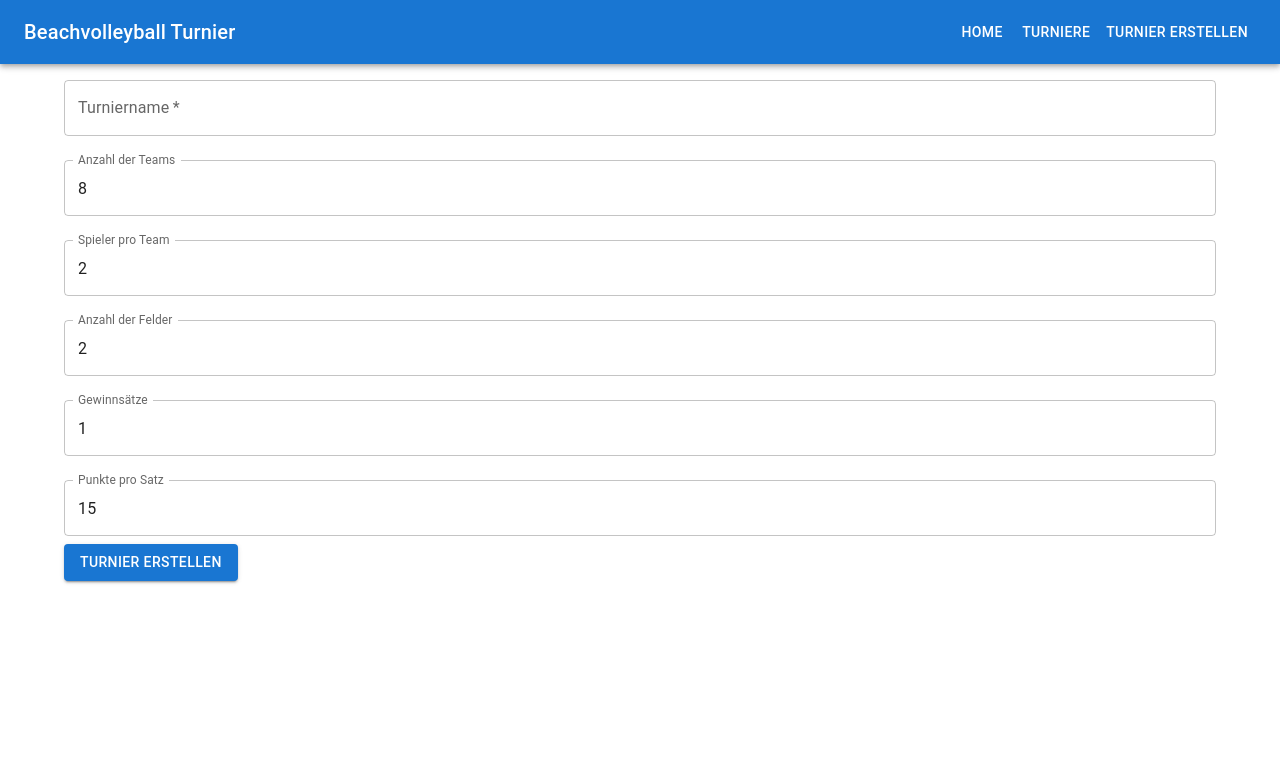
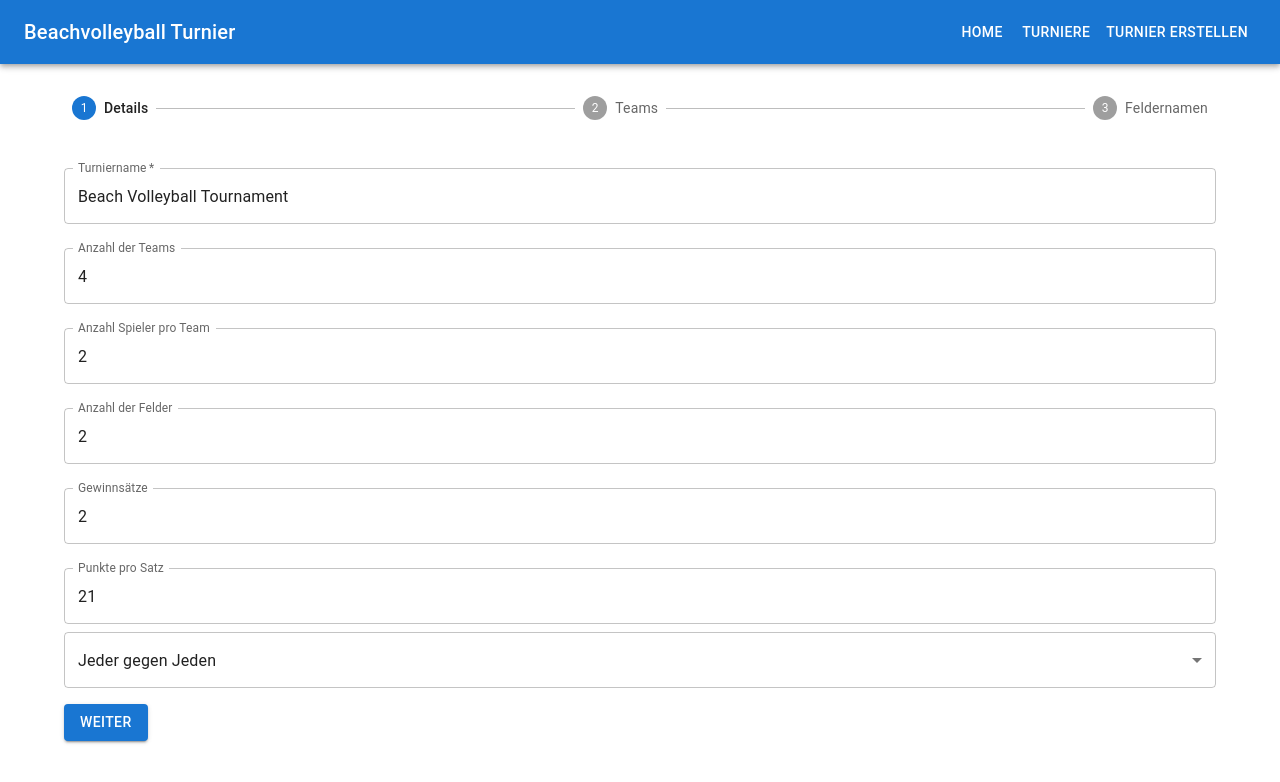
Before and after one commit to HaupChris/beachvolleyball-tournament, a React (Create React App) app in the folder frontend/: page /create-tournament in a window 1280 px wide. Shown: the top 782 px of the page. Built offline with nearby package versions, Linux system fonts and the light colour scheme.

Commit message:
working on adding and updating teams

```diff
--- a/frontend/src/components/Navbar.tsx
+++ b/frontend/src/components/Navbar.tsx
@@ -9,7 +9,7 @@ const Navbar: React.FC = () => {
   const isMobile = useMediaQuery(theme.breakpoints.down('sm'));
 
   return (
-    <AppBar position="static">
+    <AppBar position="static" style={{marginBottom: "2em"}}>
       <Toolbar>
         <Typography variant="h6" sx={{ flexGrow: 1 }}>
           Beachvolleyball Turnier
--- a/frontend/src/components/TournamentCourts.tsx
+++ b/frontend/src/components/TournamentCourts.tsx
@@ -1,10 +1,77 @@
-import {ITournament} from "../types/api";
+import React, {useEffect} from 'react';
+import {TextField, List, ListItem, ListItemText, IconButton, Typography, Box} from '@mui/material';
+import {ICourt, ITournament} from "../types/api";
+import EditIcon from '@mui/icons-material/Edit';
 
-interface IProps{
-    tournament: ITournament
+interface IProps {
+    tournament: ITournament;
+    updateCourts: (courts: ICourt[]) => void;
 }
 
-export function TournamentCourts(props: IProps) {
-    return <>
-    </>
+export function TournamentCourts({tournament, updateCourts}: IProps) {
+    const [editIndex, setEditIndex] = React.useState<number | null>(null);
+
+    useEffect(() => {
+        if (tournament.courts.length < tournament.number_of_courts) {
+            console.log("useeffect courtnames not enough")
+            const m = tournament.courts.length;
+            const n = tournament.number_of_courts;
+            const missingCourtNumbers = Array.from(Array(n-m).keys()).map(num => num + 1 + m)
+            const newCourts: ICourt[] = missingCourtNumbers.map((number) => {
+                    return {name: `Feld ${number}`}
+                }
+            )
+            console.log(newCourts, m, n, missingCourtNumbers, newCourts)
+            updateCourts(tournament.courts.concat(newCourts));
+        } else{
+            if (tournament.courts.length > tournament.number_of_courts) {
+                const updatedCourts = tournament.courts.slice(0, tournament.number_of_courts);
+                updateCourts(updatedCourts);
+            }
+        }
+    }, [])
+
+    const handleEditClick = (index: number) => {
+        setEditIndex(index);
+    };
+
+    const handleNameChange = (index: number, newName: string) => {
+        const updatedCourts = tournament.courts;
+        updatedCourts[index].name = newName;
+        updateCourts(updatedCourts);
+    };
+
+    const handleBlur = () => {
+        setEditIndex(null);
+    };
+
+    return (
+        <Box mt={4}>
+            <Typography variant="h5" gutterBottom>
+                Felder
+            </Typography>
+            <List>
+                {tournament.courts.map((court, index) => (
+                    <ListItem key={index} divider>
+                        {editIndex === index ? (
+                            <TextField
+                                value={court.name}
+                                onChange={(e) => handleNameChange(index, e.target.value)}
+                                onBlur={handleBlur}
+                                autoFocus
+                                fullWidth
+                            />
+                        ) : (
+                            <>
+                                <ListItemText primary={court.name || `Court ${index + 1}`} />
+                                <IconButton edge="end" onClick={() => handleEditClick(index)}>
+                                    <EditIcon />
+                                </IconButton>
+                            </>
+                        )}
+                    </ListItem>
+                ))}
+            </List>
+        </Box>
+    );
 }
--- a/frontend/src/components/TournamentDetails.tsx
+++ b/frontend/src/components/TournamentDetails.tsx
@@ -1,6 +1,7 @@
 import {ITournament} from "../types/api";
-import {Box, TextField} from "@mui/material";
+import {Box, InputLabel, MenuItem, Select, TextField} from "@mui/material";
 import React from "react";
+import {Form} from "react-router-dom";
 
 interface IProps {
     tournament: ITournament
@@ -59,5 +60,19 @@ export function TournamentDetails(props: IProps) {
             fullWidth
             margin="normal"
         />
+
+        <Select
+            labelId="demo-simple-select-label"
+            id="demo-simple-select"
+            fullWidth
+            value={tournament.mode}
+            label="Modus"
+            onChange={(e) => props.updateTournamentDetail('mode', e.target.value)}
+        >
+            <MenuItem value={"round_robin"}>Jeder gegen Jeden</MenuItem>
+            <MenuItem value={"knockout"}>K.O. System</MenuItem>
+
+        </Select>
+
     </Box>;
 }
--- a/frontend/src/pages/CreateTournamentPage.tsx
+++ b/frontend/src/pages/CreateTournamentPage.tsx
@@ -1,37 +1,49 @@
 import React, {useState} from 'react';
-import {Container, TextField, Button, Box, Typography} from '@mui/material';
-import {createTournament} from '../services/api';
+import {Container, Button, Box, Typography, Stepper, Step, StepLabel} from '@mui/material';
+import {createDummyTournament, createTournament} from '../services/api';
 import {useNavigate} from "react-router-dom";
+import {TournamentDetails} from "../components/TournamentDetails";
+import {ITournament} from "../types/api";
+import {TournamentTeams} from "../components/TournamentTeams";
+import {TournamentCourts} from "../components/TournamentCourts";
+
+export function updateTournamentAttributes(
+    tournament: ITournament,
+    updates: Partial<Omit<ITournament, 'courts' | 'teams' | 'matches'>>
+): ITournament {
+    return {
+        ...tournament,
+        ...updates,
+    };
+}
 
 const CreateTournamentPage: React.FC = () => {
-    const [name, setName] = useState('');
-    const [numTeams, setNumTeams] = useState(8);
-    const [sets, setSets] = useState(1);
-    const [points, setPoints] = useState(15);
+    const [tournament, setTournament] = useState(createDummyTournament());
     const [generatedPin, setGeneratedPin] = useState<string | null>(null);  // For storing the PIN
     const [error, setError] = useState<string | null>(null);
-    const [numPlayersPerTeam, setNumPlayersPerTeam] = useState(2);
-    const [numCourts, setNumCourts] = useState(2);
+    const [activeStep, setActiveStep] = useState(0); // Stepper state
     const navigate = useNavigate();
 
+    const handleAttributeChange = (attribute: keyof Omit<ITournament, 'courts' | 'teams' | 'matches'>, value: any) => {
+        if (tournament) {
+            setTournament(updateTournamentAttributes(tournament, {[attribute]: value}));
+        }
+    };
+
+    const handleNext = () => {
+        setActiveStep((prevActiveStep) => prevActiveStep + 1);
+    };
+
+    const handleBack = () => {
+        setActiveStep((prevActiveStep) => prevActiveStep - 1);
+    };
 
     const handleSubmit = async (e: React.FormEvent) => {
         e.preventDefault();
         setError(null); // Reset error on form submit
         setGeneratedPin(null); // Reset PIN on form submit
         try {
-            const tournament = {
-                name: name,
-                number_of_teams: numTeams,
-                sets_to_win: sets,
-                points_per_set: points,
-                number_of_courst: numCourts,
-                players_per_team: numPlayersPerTeam,
-                created_at: "a",
-                password: "a"
-            };
             const createdTournament = await createTournament(tournament);
-
             // Store the generated PIN
             setGeneratedPin(createdTournament.password);
             navigate(`/tournament/${createdTournament.id}/edit`);
@@ -40,62 +52,55 @@ const CreateTournamentPage: React.FC = () => {
         }
     };
 
+    const steps = ['Details', 'Teams', 'Feldernamen'];
+
+    const renderStepContent = (step: number) => {
+        switch (step) {
+            case 0:
+                return <TournamentDetails tournament={tournament}
+                                          updateTournamentDetail={handleAttributeChange}/>;
+            case 1:
+                return <TournamentTeams tournament={tournament}
+                                        updateTeams={(teams) => setTournament({...tournament, teams})}/>;
+            case 2:
+                return <TournamentCourts tournament={tournament}
+                                         updateCourts={(courts) => setTournament({...tournament, courts})}/>;
+            default:
+                return null;
+        }
+    };
 
     return (
         <Container>
-            <Box component="form" onSubmit={handleSubmit}>
-                <TextField
-                    label="Turniername"
-                    value={name}
-                    onChange={(e) => setName(e.target.value)}
-                    fullWidth
-                    margin="normal"
-                    required
-                />
-                <TextField
-                    label="Anzahl der Teams"
-                    type="number"
-                    value={numTeams}
-                    onChange={(e) => setNumTeams(parseInt(e.target.value))}
-                    fullWidth
-                    margin="normal"
-                />
-                <TextField
-                    label="Spieler pro Team"
-                    type="number"
-                    value={numPlayersPerTeam}
-                    onChange={(e) => setNumPlayersPerTeam(parseInt(e.target.value))}
-                    fullWidth
-                    margin="normal"
-                />
-                <TextField
-                    label="Anzahl der Felder"
-                    type="number"
-                    value={numCourts}
-                    onChange={(e) => setNumCourts(parseInt(e.target.value))}
-                    fullWidth
-                    margin="normal"
-                />
-                <TextField
-                    label="Gewinnsätze"
-                    type="number"
-                    value={sets}
-                    onChange={(e) => setSets(parseInt(e.target.value))}
-                    fullWidth
-                    margin="normal"
-                />
-                <TextField
-                    label="Punkte pro Satz"
-                    type="number"
-                    value={points}
-                    onChange={(e) => setPoints(parseInt(e.target.value))}
-                    fullWidth
-                    margin="normal"
-                />
-                <Button type="submit" variant="contained" color="primary">
-                    Turnier erstellen
-                </Button>
+            <Stepper activeStep={activeStep}>
+                {steps.map((label) => (
+                    <Step key={label}>
+                        <StepLabel>{label}</StepLabel>
+                    </Step>
+                ))}
+            </Stepper>
+
+            <Box mt={4}>
+                {renderStepContent(activeStep)}
+                <Box mt={2}>
+                    {activeStep > 0 && (
+                        <Button variant="outlined" onClick={handleBack} sx={{mr: 2}}>
+                            Zurück
+                        </Button>
+                    )}
+                    {activeStep === steps.length - 1 ? (
+                        <Button type="submit" variant="contained" color="primary" onClick={handleSubmit}>
+                            Turnier erstellen
+                        </Button>
+                    ) : (
+                        <Button variant="contained" color="primary" onClick={handleNext}>
+                            Weiter
+                        </Button>
+                    )}
+
+                </Box>
             </Box>
+
             {/* Display the generated PIN after successful creation */}
             {generatedPin && (
                 <Box mt={4}>
--- a/frontend/src/services/api.ts
+++ b/frontend/src/services/api.ts
@@ -1,6 +1,6 @@
 // src/services/api.ts
 import axios from 'axios';
-import {ITournament, ITeam, IMatch, IPlayer, Court} from '../types/api';
+import {ITournament, ITeam, IMatch, ICourt} from '../types/api';
 
 const API_BASE_URL = 'http://localhost:8000/api';
 
@@ -46,44 +46,44 @@ export const validateTournamentPin = async (tournamentId: string, pin: string):
 
 
 // Helper function to create dummy players
-const createDummyPlayer = (firstName: string, lastName: string, skillLevel: number): IPlayer => {
-    return {
-        first_name: firstName,
-        last_name: lastName,
-        skill_level: skillLevel,
-    };
-};
+// const createDummyPlayer = (firstName: string, lastName: string, skillLevel: number): IPlayer => {
+//     return {
+//         first_name: firstName,
+//         last_name: lastName,
+//         skill_level: skillLevel,
+//     };
+// };
 
 // Helper function to create dummy teams
-const createDummyTeam = (id: number, tournamentId: number): ITeam => {
-    return {
-        id: id,
-        tournament: tournamentId,
-        players: [
-            createDummyPlayer('Player1', `Team${id}`, Math.floor(Math.random() * 10)),
-            createDummyPlayer('Player2', `Team${id}`, Math.floor(Math.random() * 10)),
-        ],
-    };
-};
-
-// Helper function to create dummy matches
-const createDummyMatch = (id: number, team1: ITeam, team2: ITeam): IMatch => {
-    return {
-        id: id,
-        team1: team1,
-        team2: team2,
-        score_team1: Math.floor(Math.random() * 25),
-        score_team2: Math.floor(Math.random() * 25),
-        played_at: null, // set to null initially, can be updated with actual timestamp when played
-    };
-};
-
-// Helper function to create dummy courts
-const createDummyCourt = (name: string): Court => {
-    return {
-        name: name,
-    };
-};
+// const createDummyTeam = (id: number, tournamentId: number): ITeam => {
+//     return {
+//         id: id,
+//         tournament: tournamentId,
+//         players: [
+//             createDummyPlayer('Player1', `Team${id}`, Math.floor(Math.random() * 10)),
+//             createDummyPlayer('Player2', `Team${id}`, Math.floor(Math.random() * 10)),
+//         ],
+//     };
+// };
+//
+// // Helper function to create dummy matches
+// const createDummyMatch = (id: number, team1: ITeam, team2: ITeam): IMatch => {
+//     return {
+//         id: id,
+//         team1: team1,
+//         team2: team2,
+//         score_team1: Math.floor(Math.random() * 25),
+//         score_team2: Math.floor(Math.random() * 25),
+//         played_at: null, // set to null initially, can be updated with actual timestamp when played
+//     };
+// };
+//
+// // Helper function to create dummy courts
+// const createDummyCourt = (name: string): ICourt => {
+//     return {
+//         name: name,
+//     };
+// };
 
 // Function to create a dummy tournament
 export function createDummyTournament(): ITournament{
@@ -92,19 +92,13 @@ export function createDummyTournament(): ITournament{
     const numberOfCourts = 2; // Example: 2 courts for the tournament
 
     const teams: ITeam[] = [];
-    for (let i = 1; i <= numberOfTeams; i++) {
-        teams.push(createDummyTeam(i, tournamentId));
-    }
 
-    const courts: Court[] = [];
-    for (let i = 1; i <= numberOfCourts; i++) {
-        courts.push(createDummyCourt(`Court ${i}`));
-    }
 
-    const matches: IMatch[] = [
-        createDummyMatch(1, teams[0], teams[1]),
-        createDummyMatch(2, teams[2], teams[3]),
-    ];
+    const courts: ICourt[] = [];
+
+
+    const matches: IMatch[] = []
+
 
     return {
         id: tournamentId,
--- a/frontend/src/types/api.d.ts
+++ b/frontend/src/types/api.d.ts
@@ -24,7 +24,7 @@ export interface IMatch {
     played_at: string | null;
 }
 
-export interface Court {
+export interface ICourt {
     name: string;
 }
 
```
Also changed, not shown: frontend/src/components/TournamentTeams.tsx (+74 -19 lines), frontend/src/pages/EditTournament.tsx (+5 -11 lines), 2 other files (tests, documents, lock files or other folders).
